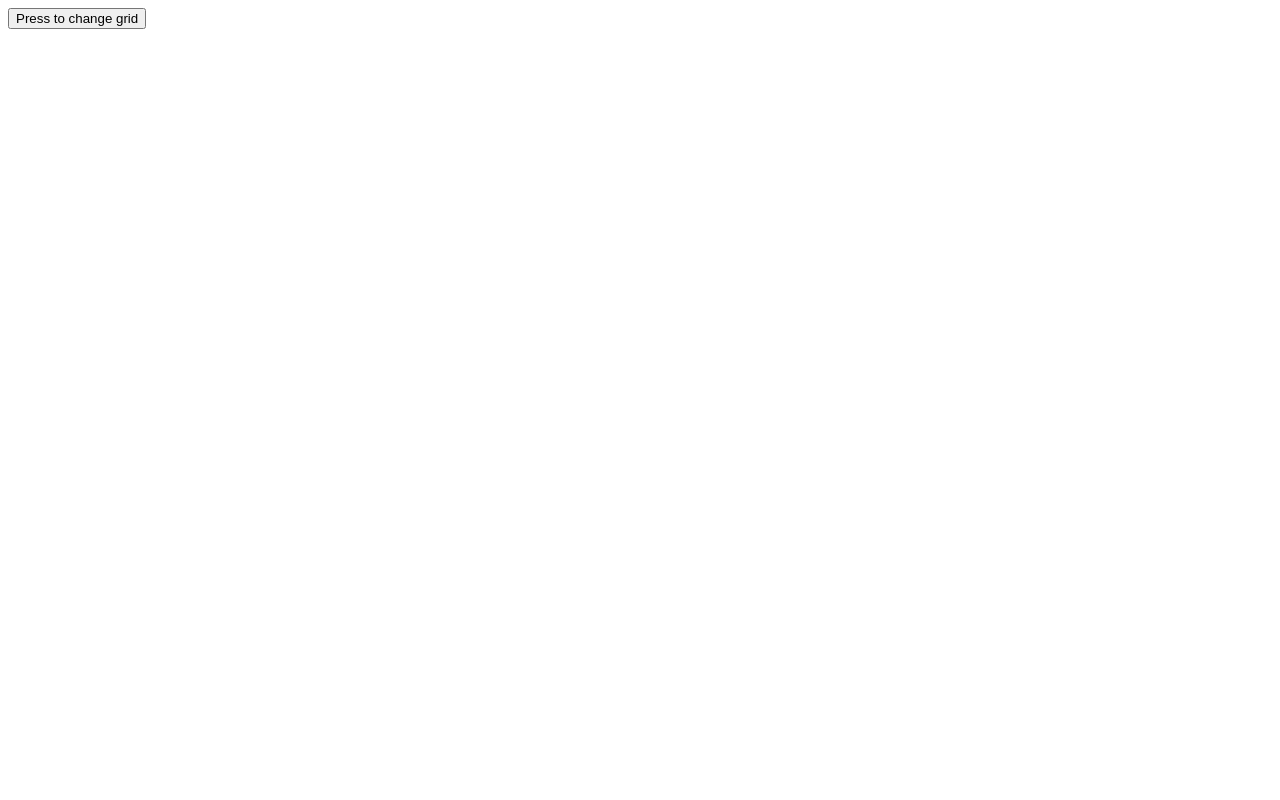
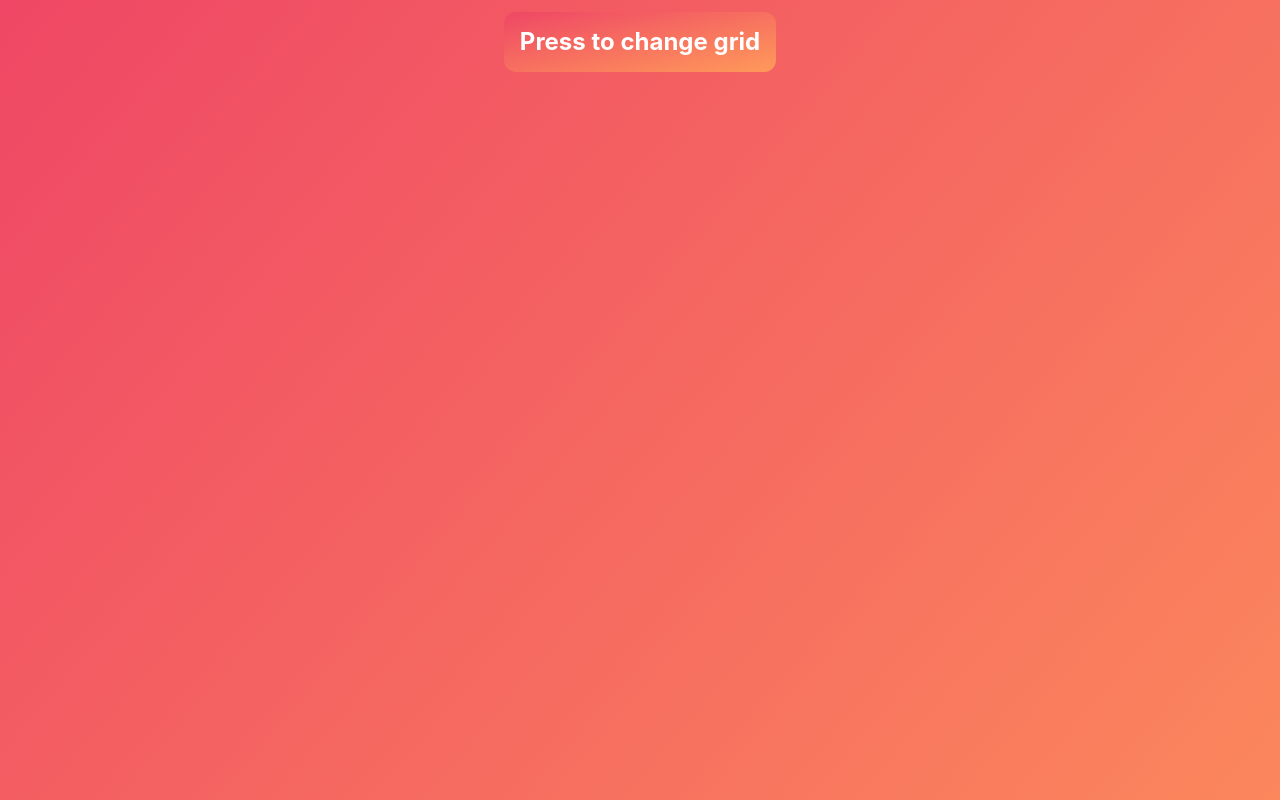
Before and after one commit to tarapatoff/etch-a-sketch, a plain HTML site: page index.html in a window 1280 px wide. Shown: the top 800 px of the page. Drawn offline with Linux system fonts and the light colour scheme; the site is published under a folder, as on GitHub Pages, so addresses that start at the root find nothing.

Commit message:
Update index.html link ref

```diff
--- a/index.html
+++ b/index.html
@@ -3,7 +3,7 @@
 <head>
     <meta charset="UTF-8">
     <meta name="viewport" content="width=device-width, initial-scale=1.0">
-    <link rel="stylesheet" href="/index.css">
+    <link rel="stylesheet" href="index.css">
     <title>Etch-a-Sketch</title>
 </head>
 <body>
```
